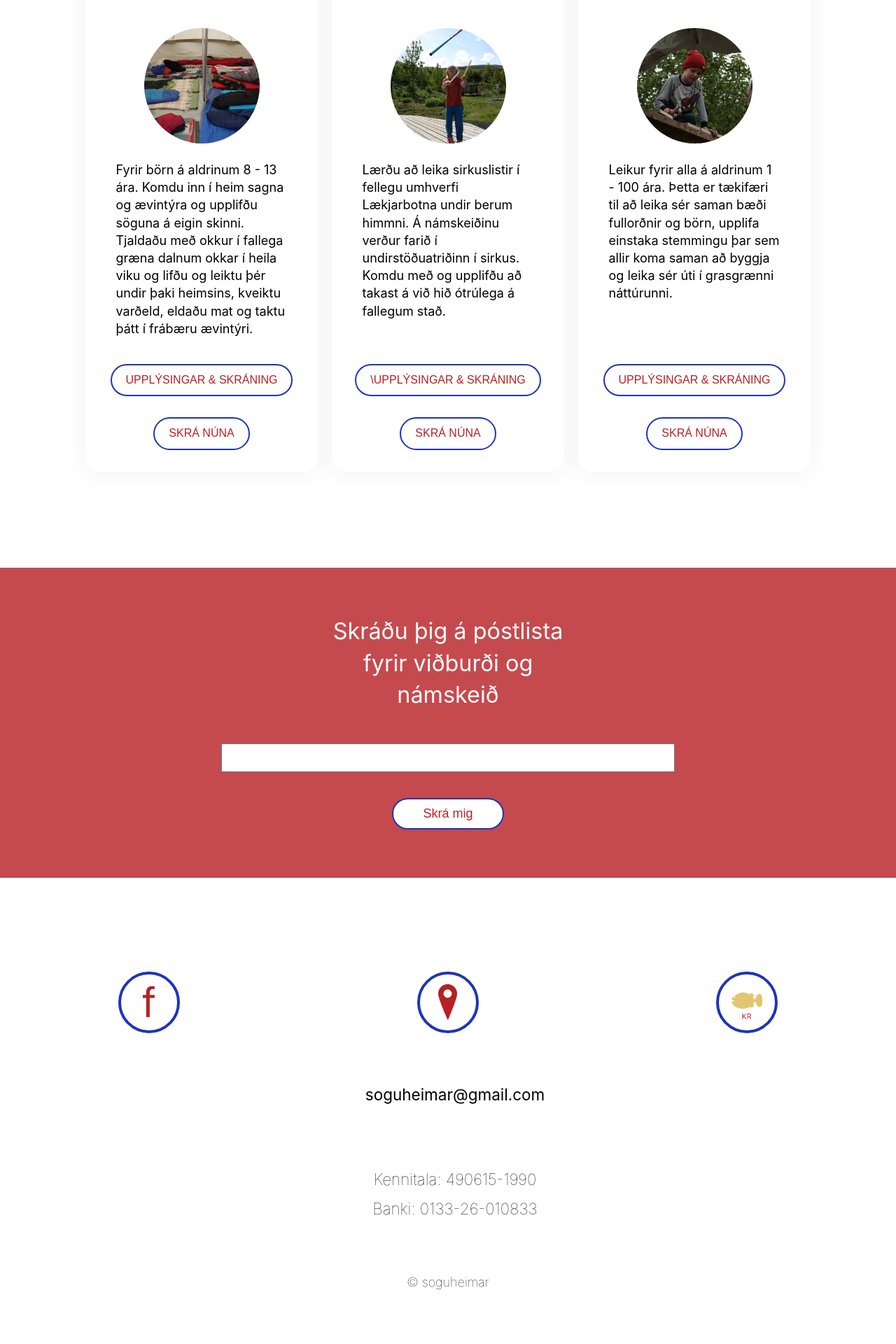
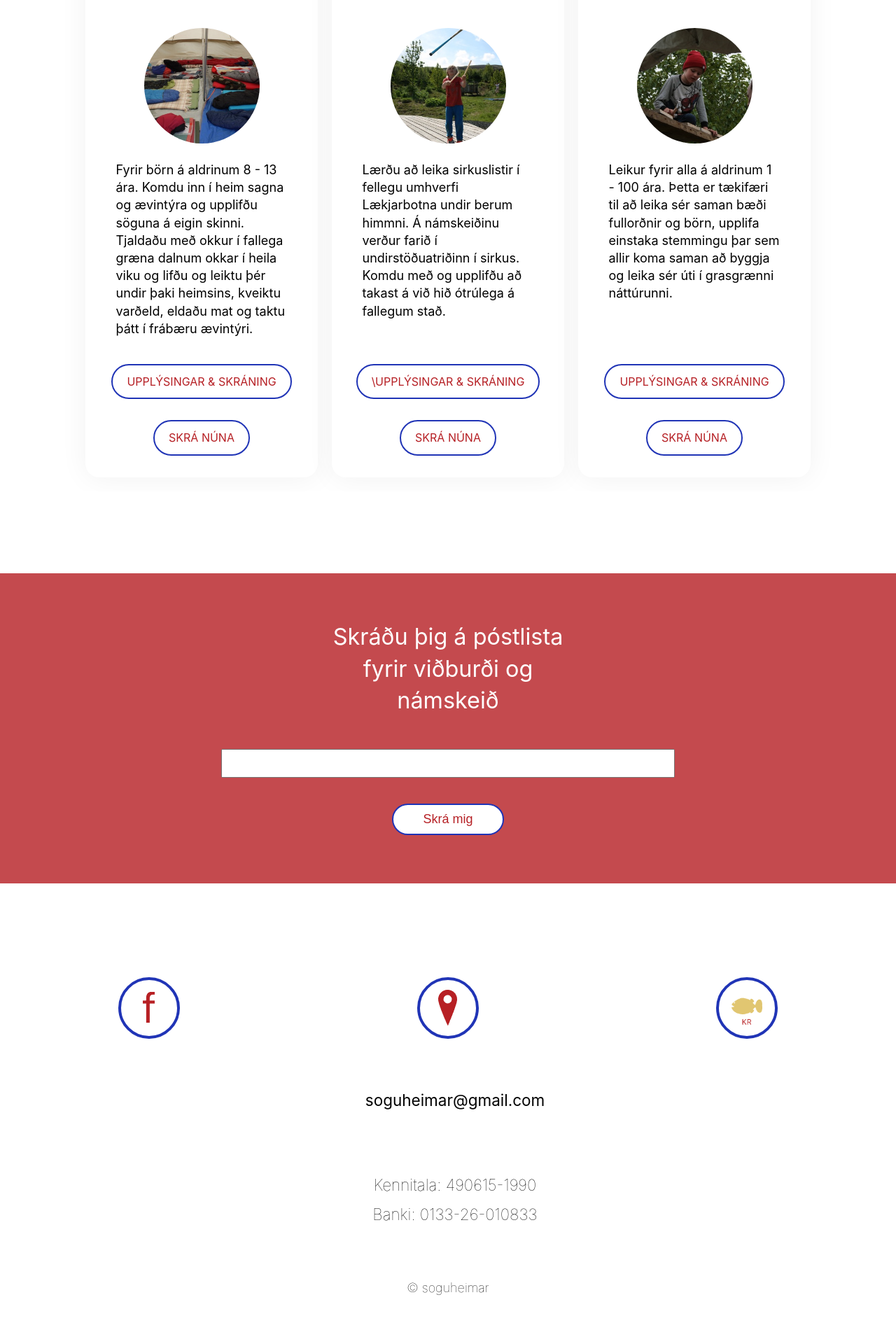
Before and after one commit to viktorhollanders/soguheimar, a Jekyll site: the page built from index.html, in a window 1280 px wide. Shown: the part 1336-3256 px from the top of the page at 70% size. Built offline with Jekyll 4.4.1, drawn with Linux system fonts in a browser that asks for light colours.

Commit message:
fix html tags

```diff
--- a/_includes/head.html
+++ b/_includes/head.html
@@ -22,7 +22,7 @@
     content="Við viljum gefa ímyndunaraflinu stað í raunveruleikanum."
   />
   <meta property="og:url" content="http://soguheimar.is" />
-  <meta property="og:image" constent="images/header-home.jpg" />
+  <meta property="og:image" content="images/header-home.jpg" />
 
   <!--faviicon section-->
   <link rel="shortcut icon" href="favicons/favicon.ico" />
--- a/index.html
+++ b/index.html
@@ -19,8 +19,8 @@
 
     <div class="course-moile">
       <div class="index-content__courses__arrow">
-        <img src="./icons/prev.svg" class="courses__arrow-prev-tag prev-tag">
-        <img src="./icons/next.svg" class="courses__arrow-next-tag next-tag">
+        <img src="./icons/prev.svg" class="courses__arrow-prev-tag prev-tag" alt="prev-ivon">
+        <img src="./icons/next.svg" class="courses__arrow-next-tag next-tag" alt="next-icon">
       </div>
 
       <div class="index-content__course-wrapper-mobile">
@@ -29,16 +29,16 @@
           <img class="index-course__image mobile-course-image" src="images/sumarbudir.jpg" srcset="images/sumarbudir.jpg x1, images/sumarbudir@2.jpg x2" alt="Sumarbudir">
           <p class="index-course__description mobile-course-description">Fyrir börn á aldrinum 8 - 13 ára. Komdu inn í heim sagna og ævintýra og upplifðu söguna á eigin skinni. Tjaldaðu með okkur í fallega græna dalnum okkar í heila viku og lifðu og leiktu þér undir þaki heimsins, kveiktu varðeld, eldaðu mat og taktu þátt í frábæru ævintýri.</p>
           <div class="index-course__button-container">
-            <button class="index-course__button" type="button">
+            <div class="index-course__button">
               <a class="index-course__button-link mobile-course-link-more" href="/sumarbudir">
                 UPPLÝSINGAR &amp; SKRÁNING
               </a>
-            </button>
-            <button class="index-course__button" type="button">
+            </div>
+            <div class="index-course__button">
               <a class="index-course__button-link mobile-course-link-direct" href="#">
                 SKRÁ NÚNA
               </a>
-            </button>
+            </div>
           </div>
         </article>
       </div>
@@ -47,55 +47,55 @@
     <div class="index-content__course-wrapper">
       <article class="index-course">
         <h3 class="index-course__title">Sumarbúðir</h3>
-        <img class="index-course__image" src="images/sumarbudir.jpg" srcset="images/sumarbudir.jpg x1, images/sumarbudir@2.jpg x2" alt="Sumarbudir">
+        <img class="index-course__image" src="images/sumarbudir.jpg" srcset="images/sumarbudir.jpg x1, images/sumarbudir@2.jpg x2" alt="Sumarbudir" alt="sumarbudir">
         <p class="index-course__description">Fyrir börn á aldrinum 8 - 13 ára. Komdu inn í heim sagna og ævintýra og upplifðu söguna á eigin skinni. Tjaldaðu með okkur í fallega græna dalnum okkar í heila viku og lifðu og leiktu þér undir þaki heimsins, kveiktu varðeld, eldaðu mat og taktu þátt í frábæru ævintýri.</p>
         <div class="index-course__button-container">
-          <button class="index-course__button" type="button">
+          <div class="index-course__button">
             <a class="index-course__button-link" href="/sumarbudir">
               UPPLÝSINGAR &amp; SKRÁNING
             </a>
-          </button>
-          <button class="index-course__button" type="button">
+          </div>
+          <div class="index-course__button">
             <a class="index-course__button-link mobile-course-link-direct" href="#">
             SKRÁ NÚNA
             </a>
-          </button>
+          </div>
         </div>
       </article>
 
       <article class="index-course">
         <h3 class="index-course__title">Sirkus</h3>
-        <img class="index-course__image" src="/images/sirkus.jpg" srcset="images/sirkus.jpg x1, images/sirkus@2x.jpg x2" alt="Sirkus">
+        <img class="index-course__image" src="/images/sirkus.jpg" srcset="images/sirkus.jpg x1, images/sirkus@2x.jpg x2" alt="Sirkus" alt="sirkus">
         <p class="index-course__description">Lærðu að leika sirkuslistir í fellegu umhverfi Lækjarbotna undir berum himmni. Á námskeiðinu verður farið í undirstöðuatriðinn í sirkus. Komdu með og upplifðu að takast á við hið ótrúlega á fallegum stað.</p>
         <div class="index-course__button-container">
-          <button class="index-course__button button-large" type="button">
+          <div class="index-course__button button-large">
             <a class="index-course__button-link" href="/sirkus">
               \UPPLÝSINGAR &amp; SKRÁNING
             </a>
-          </button>
-          <button class="index-course__button" type="button">
+          </div>
+          <div class="index-course__button">
             <a class="index-course__button-link mobile-course-link-direct" href="#">
               SKRÁ NÚNA
             </a>
-          </button>
+          </div>
         </div>
       </article>
 
       <article class="index-course">
         <h3 class="index-course__title">Leikdagur</h3>
-        <img class="index-course__image" src="images/leikdagur.jpg" srcset="images/leikdagur.jpg x1, images/leikdagur@2.jpg x2" alt="Leikdagur">
+        <img class="index-course__image" src="images/leikdagur.jpg" srcset="images/leikdagur.jpg x1, images/leikdagur@2.jpg x2" alt="Leikdagur" alt="leikdagur">
         <p class="index-course__description">Leikur fyrir alla á aldrinum 1 - 100 ára.  Þetta er tækifæri til að leika sér saman bæði fullorðnir og börn, upplifa einstaka stemmingu þar sem allir koma saman að byggja og leika sér úti í grasgrænni náttúrunni.</p>
         <div class="index-course__button-container">
-          <button class="index-course__button" type="button">
+          <div class="index-course__button">
             <a class="index-course__button-link" href="/leikdagur">
               UPPLÝSINGAR &amp; SKRÁNING
             </a>
-          </button>
-          <button class="index-course__button" type="button">
+          </div>
+          <div class="index-course__button">
             <a class="index-course__button-link mobile-course-link-direct" href="#"></a>
             SKRÁ NÚNA
             </a>
-          </button>
+          </div>
         </div>
       </article>
     </div>
```
